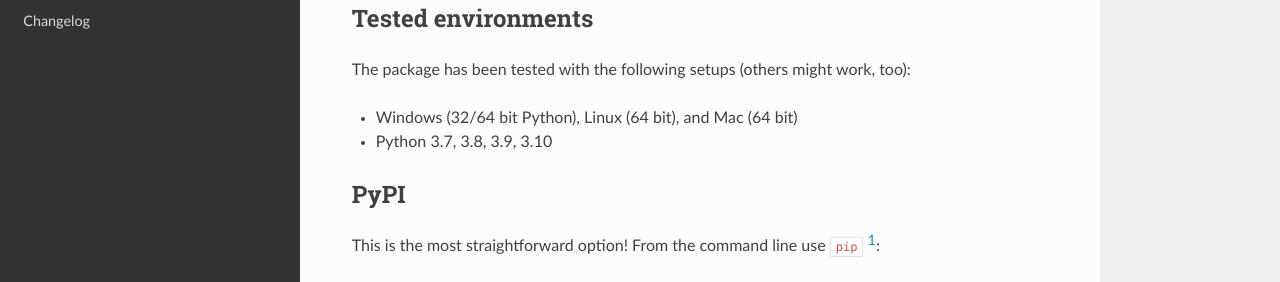
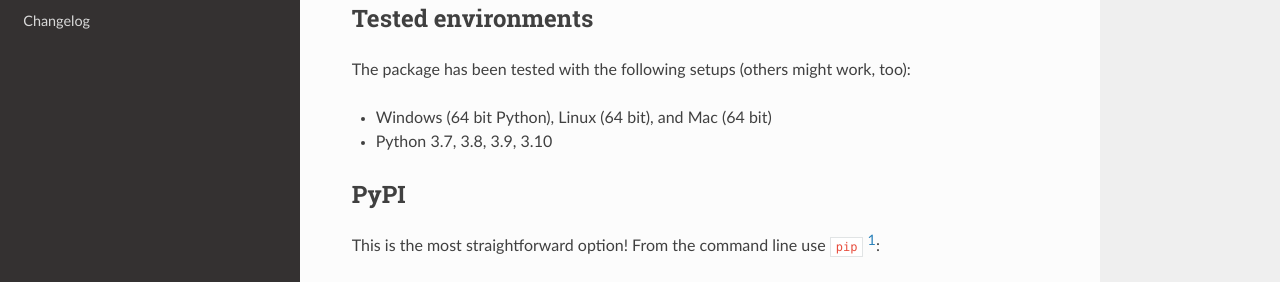
Before and after one commit to aburrell/apexpy, a Sphinx documentation site: the page built from docs/installation.rst, in a window 1280 px wide and 900 px high. Shown: the part 422-704 px from the top of the window. Built offline with Sphinx 7.4.7 and the Read the Docs theme 2.0.0, drawn with Linux system fonts in a browser that asks for light colours.

```diff
--- a/docs/installation.rst
+++ b/docs/installation.rst
@@ -25,7 +25,7 @@ Tested environments
 
 The package has been tested with the following setups (others might work, too):
 
-* Windows (32/64 bit Python), Linux (64 bit), and Mac (64 bit)
+* Windows (64 bit Python), Linux (64 bit), and Mac (64 bit)
 * Python 3.7, 3.8, 3.9, 3.10
 
 
```
Also changed, not shown: pyproject.toml (line endings or trailing spaces).
